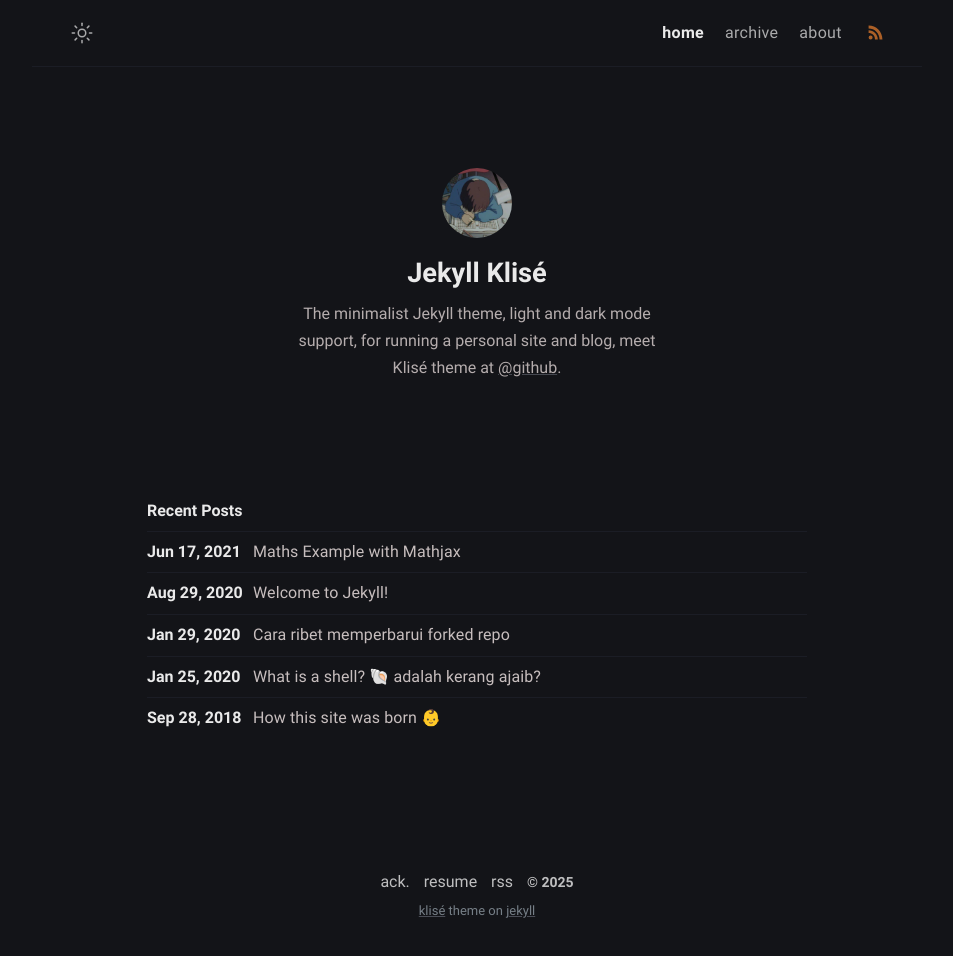
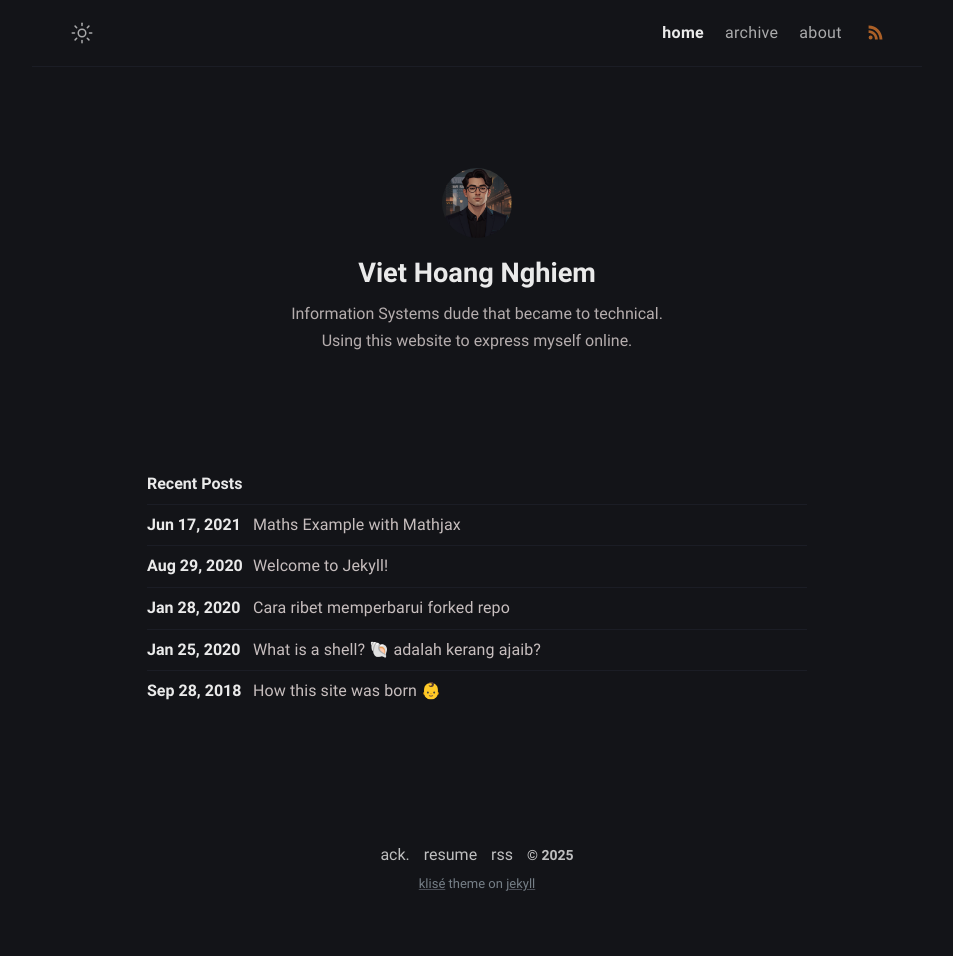
Before and after one commit to hoangnghiem17/hoangnghiem17.github.io, a Jekyll site: the page built from index.md, in a window 1280 px wide. Shown: the whole page, without its empty margins (163-1116 px from the left). Built offline with Jekyll 4.4.1, drawn with Linux system fonts in a browser that asks for light colours; after the commit the page ends 929 px from its top, so only the background shows below that.

Commit message:
Changed config and add avatar

```diff
--- a/_config.yml
+++ b/_config.yml
@@ -1,25 +1,21 @@
 # Site settings
 title: Klise Theme # site title
-description: >- # site description
-  He's writing in Bahasa about web technology and experience as a journal
-  for documentation things that he learned, meet him <a href="https://github.com/piharpi" target="_blank" rel="noopener">@github</a>.
+description: Personal website of Viet Hoang Nghiem
 lang: en-US # default lang
-timezone: Asia/Jakarta # set your timezone
+timezone: Europe/Berlin # set your timezone
 image: assets/img/ogp.png # This image used for Open Graph more info https://ogp.me/
-repo: https://github.com/piharpi/jekyll-klise # site repo [optional]
+#repo: https://github.com/piharpi/jekyll-klise # site repo [optional]
 mode: dark # default theme "dark" | "light"
 
 # Profile settings
 author:
-  name: Jekyll Klisé # author name
-  bio: >- # tell to the world
-    The minimalist Jekyll theme, light and dark mode support, for running a personal site and blog,
-    meet Klisé theme at <a href="https://github.com/piharpi/jekyll-klise" target="_blank" rel="noopener">@github</a>.
+  name: Viet Hoang Nghiem # author name
+  bio: Information Systems dude that became to technical. Using this website to express myself online.
   username: username # general username
   github: github_username # github username
   twitter: twitter_username # twitter username
   facebook: facebook_username # facebook username
-  email: your-email@email.com # email adress
+  email: nghhoang17@email.com # email adress
   avatar: /assets/img/avatar.jpg # change with your own avatar
 
 # URL settings
```
Also changed, not shown: docs.md (added, +26 -0 lines), assets/img/avatar.jpg.
